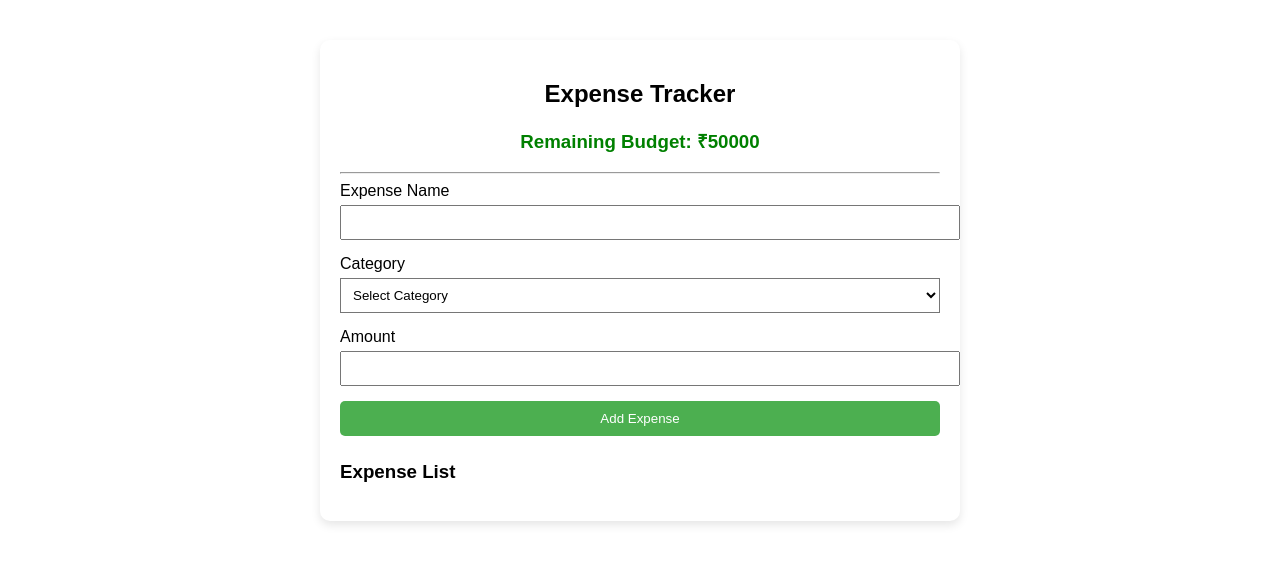
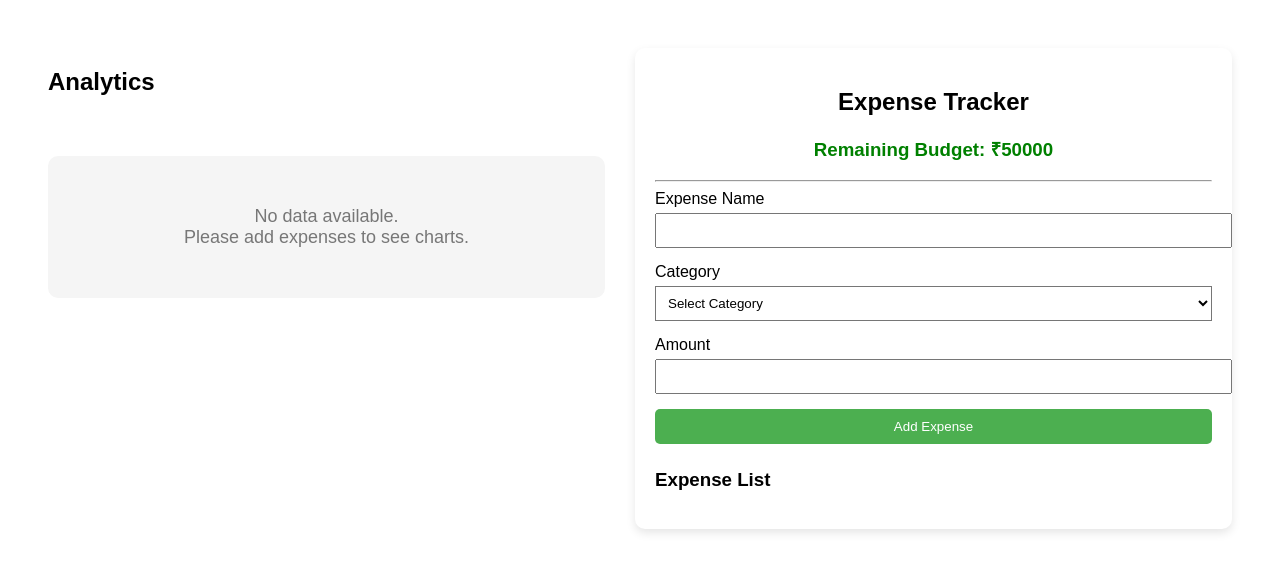
Before and after one commit to swanand91/ExpenseTracker, a React (Vite) app: page / in a window 1280 px wide. Shown: the top 572 px of the page. Built offline with nearby package versions, Linux system fonts and the light colour scheme.

Commit message:
chart and date added

```diff
--- a/package.json
+++ b/package.json
@@ -12,7 +12,8 @@
   "dependencies": {
     "react": "^19.2.0",
     "react-dom": "^19.2.0",
-    "react-icons": "^5.5.0"
+    "react-icons": "^5.5.0",
+    "recharts": "^3.7.0"
   },
   "devDependencies": {
     "@eslint/js": "^9.39.1",
--- a/src/App.jsx
+++ b/src/App.jsx
@@ -1,5 +1,18 @@
 import { useState } from "react";
 import { FaEdit, FaTrash } from "react-icons/fa";
+import {
+  PieChart,
+  Pie,
+  Cell,
+  Tooltip,
+  ResponsiveContainer,
+  BarChart,
+  Bar,
+  XAxis,
+  YAxis,
+  CartesianGrid,
+  Legend,
+} from "recharts";
 
 function App() {
   const TOTAL_BUDGET = 50000;
@@ -13,6 +26,8 @@ function App() {
   const [expenses, setExpenses] = useState([]);
   const [editIndex, setEditIndex] = useState(null);
 
+  const COLORS = ["#0088FE", "#00C49F", "#FFBB28", "#FF8042", "#aa46be", "#ff6666"];
+
   // Handle Input Change
   const handleChange = (e) => {
     const { name, value } = e.target;
@@ -21,28 +36,26 @@ function App() {
 
   // Add or Update Expense
   const handleSubmit = () => {
-    if (!expense.name || !expense.amount) return;
+    if (!expense.name || !expense.amount || !expense.category) return;
 
     if (editIndex !== null) {
-      // Update only name and amount (category remains same)
       const updatedExpenses = [...expenses];
       updatedExpenses[editIndex] = {
         name: expense.name,
         amount: Number(expense.amount),
         category: expenses[editIndex].category,
+        date: expenses[editIndex].date,
       };
-
       setExpenses(updatedExpenses);
       setEditIndex(null);
     } else {
-      if (!expense.category) return;
-
       setExpenses([
         ...expenses,
         {
           name: expense.name,
           amount: Number(expense.amount),
           category: expense.category,
+          date: new Date().toISOString(),
         },
       ]);
     }
@@ -50,30 +63,25 @@ function App() {
     setExpense({ name: "", amount: "", category: "" });
   };
 
-  // Edit Expense
+  // Edit
   const handleEdit = (index) => {
     const item = expenses[index];
-
     setExpense({
       name: item.name,
       amount: item.amount,
       category: item.category,
     });
-
     setEditIndex(index);
   };
 
-  // Delete Expense
+  // Delete
   const handleDelete = (index) => {
-    if (!window.confirm("Are you sure you want to delete this expense?")) {
-      return;
-    }
+    if (!window.confirm("Are you sure you want to delete this expense?")) return;
 
     const newExpenses = [...expenses];
     newExpenses.splice(index, 1);
     setExpenses(newExpenses);
 
-    // Reset edit mode if deleting same item
     if (editIndex === index) {
       setEditIndex(null);
       setExpense({ name: "", amount: "", category: "" });
@@ -83,15 +91,108 @@ function App() {
   const totalSpent = expenses.reduce((sum, item) => sum + item.amount, 0);
   const remainingBudget = TOTAL_BUDGET - totalSpent;
 
+  // 🔹 Category Chart Data
+  const categoryData = Object.values(
+    expenses.reduce((acc, item) => {
+      if (!acc[item.category]) {
+        acc[item.category] = { name: item.category, value: 0 };
+      }
+      acc[item.category].value += item.amount;
+      return acc;
+    }, {})
+  );
+
+  // 🔹 Monthly Chart Data
+  const monthlyData = Object.values(
+    expenses.reduce((acc, item) => {
+      const month = new Date(item.date).toLocaleString("default", {
+        month: "short",
+        year: "numeric",
+      });
+
+      if (!acc[month]) {
+        acc[month] = { name: month, amount: 0 };
+      }
+
+      acc[month].amount += item.amount;
+      return acc;
+    }, {})
+  );
+
+  const hasData = expenses.length > 0;
+
   return (
     <div
       style={{
-        maxWidth: "600px",
-        margin: "40px auto",
+        display: "flex",
+        gap: "30px",
+        padding: "40px",
+        fontFamily: "Arial, sans-serif",
+      }}
+    >
+      {/* ================= LEFT SIDE - CHARTS ================= */}
+      <div style={{ width: "50%" }}>
+        <h2>Analytics</h2>
+
+        {!hasData ? (
+          <div
+            style={{
+              marginTop: "60px",
+              padding: "50px",
+              textAlign: "center",
+              backgroundColor: "#f5f5f5",
+              borderRadius: "10px",
+              color: "#777",
+              fontSize: "18px",
+            }}
+          >
+             No data available. <br />
+            Please add expenses to see charts.
+          </div>
+        ) : (
+          <>
+            {/* Pie Chart */}
+            <h3>Spending by Category</h3>
+            <ResponsiveContainer width="100%" height={300}>
+              <PieChart>
+                <Pie
+                  data={categoryData}
+                  dataKey="value"
+                  nameKey="name"
+                  outerRadius={100}
+                  label
+                >
+                  {categoryData.map((entry, index) => (
+                    <Cell key={index} fill={COLORS[index % COLORS.length]} />
+                  ))}
+                </Pie>
+                <Tooltip />
+              </PieChart>
+            </ResponsiveContainer>
+
+            {/* Bar Chart */}
+            <h3 style={{ marginTop: "40px" }}>Monthly Spending Trend</h3>
+            <ResponsiveContainer width="100%" height={300}>
+              <BarChart data={monthlyData}>
+                <CartesianGrid strokeDasharray="3 3" />
+                <XAxis dataKey="name" />
+                <YAxis />
+                <Tooltip />
+                <Legend />
+                <Bar dataKey="amount" fill="#4CAF50" />
+              </BarChart>
+            </ResponsiveContainer>
+          </>
+        )}
+      </div>
+
+      {/* ================= RIGHT SIDE - YOUR OLD UI ================= */}
+      <div
+        style={{
+          width: "50%",
           padding: "20px",
           borderRadius: "10px",
           boxShadow: "0 4px 10px rgba(0,0,0,0.1)",
-        fontFamily: "Arial, sans-serif",
         }}
       >
         <h2 style={{ textAlign: "center" }}>Expense Tracker</h2>
@@ -118,6 +219,7 @@ function App() {
             style={{ width: "100%", padding: "8px", marginTop: "5px" }}
           />
         </div>
+
         {/* Category */}
         <div style={{ marginBottom: "15px" }}>
           <label>Category</label>
@@ -155,9 +257,7 @@ function App() {
           />
         </div>
 
-
-
-      {/* Add / Update Button */}
+        {/* Button */}
         <button
           onClick={handleSubmit}
           style={{
@@ -195,14 +295,12 @@ function App() {
               <p><strong>Name:</strong> {item.name}</p>
               <p><strong>Category:</strong> {item.category}</p>
               <p><strong>Amount:</strong> ₹{item.amount}</p>
-    {/* Buttons Row */}
-    <div
-      style={{
-        display: "flex",
-        gap: "10px",
-        marginTop: "10px",
-      }}
-    >
+              <p>
+                <strong>Date:</strong>{" "}
+                {new Date(item.date).toLocaleDateString("en-IN")}
+              </p>
+
+              <div style={{ display: "flex", gap: "10px", marginTop: "10px" }}>
                 <button
                   onClick={() => handleEdit(index)}
                   style={{
@@ -235,6 +333,7 @@ function App() {
           ))}
         </div>
       </div>
+    </div>
   );
 }
 
```
Also changed, not shown: 1 other file (tests, documents, lock files or other folders). Lines whose indentation alone changed are shown as unchanged.
